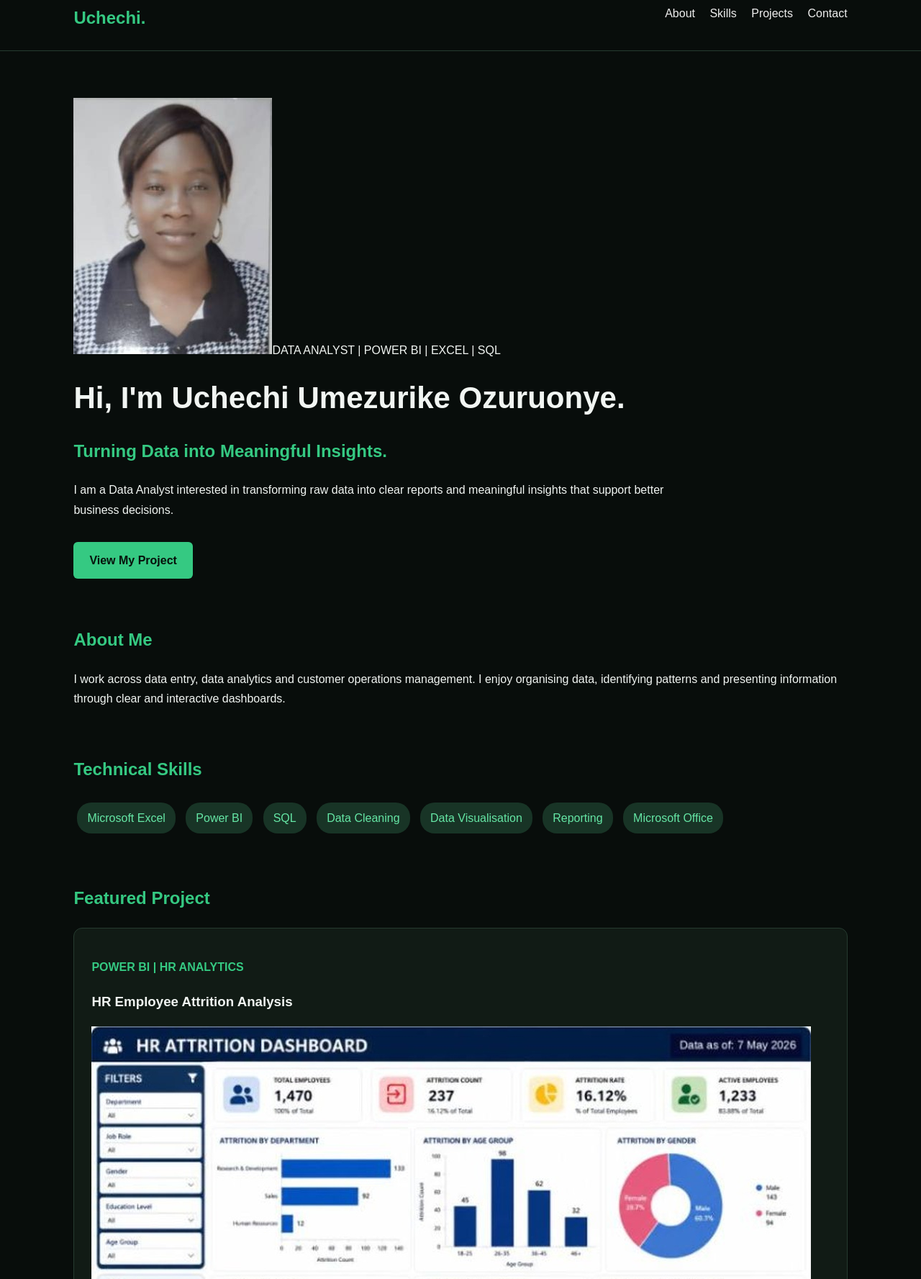
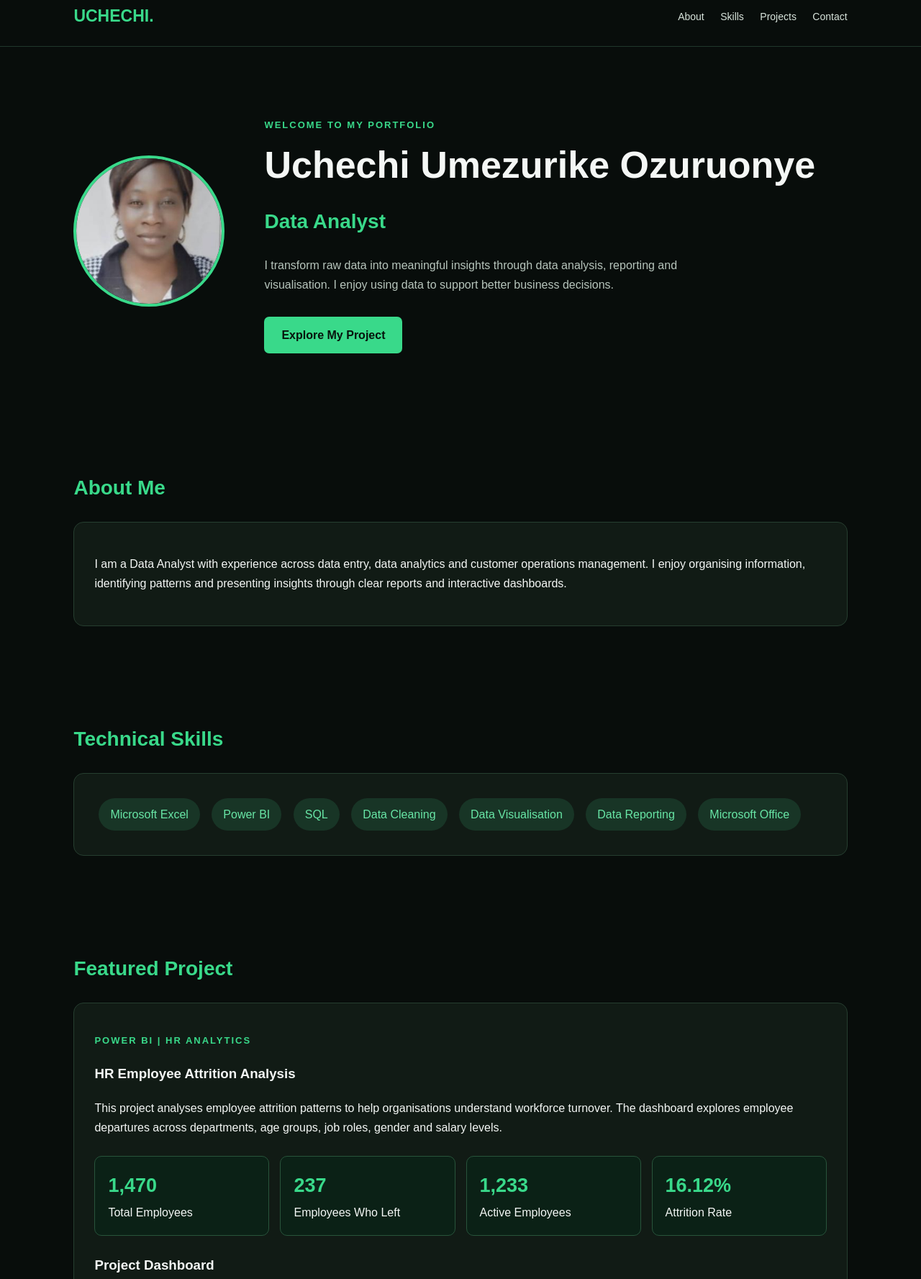
Before and after one commit to Zinyumez/Uchechi--portfolio, a plain HTML site: page index.html in a window 1280 px wide. Shown: the part 19-1796 px from the top of the page at 72% size. Drawn offline with Linux system fonts and the light colour scheme.

Commit message:
Refactor index.html structure and styles

```diff
--- a/index.html
+++ b/index.html
@@ -1,3 +1,5 @@
+
+
 
 <!DOCTYPE html>
 <html lang="en">
@@ -5,76 +7,178 @@
 <meta charset="UTF-8">
 <meta name="viewport" content="width=device-width, initial-scale=1.0">
 <title>Uchechi Umezurike Ozuruonye | Data Analyst</title>
+
 <style>
-    * { box-sizing: border-box; }
+* {
+  box-sizing: border-box;
+  scroll-behavior: smooth;
+}
+
 body {
   margin: 0;
   background: #080d0b;
-      color: #f1f5f2;
+  color: #f4f7f5;
   font-family: Arial, sans-serif;
   line-height: 1.7;
 }
+
 header {
-      padding: 24px 8%;
-      border-bottom: 1px solid #263b30;
+  padding: 22px 8%;
   display: flex;
   justify-content: space-between;
+  align-items: center;
   flex-wrap: wrap;
-      gap: 12px;
+  border-bottom: 1px solid #20372b;
 }
-    header h2 { margin: 0; color: #35c982; }
+
+.logo {
+  color: #39d98a;
+  font-size: 23px;
+  font-weight: bold;
+}
+
 nav a {
-      color: #eee;
+  color: #d8e4dc;
   text-decoration: none;
-      margin-left: 16px;
+  margin-left: 18px;
+  font-size: 14px;
 }
-    main { padding: 65px 8%; }
-    .hero { max-width: 850px; }
-    .tag { color: #35c982; font-weight: bold; }
-    h1 { font-size: 42px; line-height: 1.2; }
-    h2 { color: #35c982; }
+
+nav a:hover {
+  color: #39d98a;
+}
+
+.container {
+  width: 84%;
+  max-width: 1100px;
+  margin: auto;
+}
+
+.hero {
+  padding: 85px 0;
+  display: flex;
+  align-items: center;
+  gap: 55px;
+  flex-wrap: wrap;
+}
+
+.profile {
+  width: 210px;
+  height: 210px;
+  border-radius: 50%;
+  object-fit: cover;
+  border: 4px solid #39d98a;
+}
+
+.intro {
+  flex: 1;
+  min-width: 250px;
+}
+
+.tag {
+  color: #39d98a;
+  letter-spacing: 2px;
+  font-size: 13px;
+  font-weight: bold;
+}
+
+h1 {
+  font-size: clamp(32px, 5vw, 52px);
+  line-height: 1.2;
+  margin: 12px 0;
+}
+
+h2 {
+  color: #39d98a;
+  font-size: 28px;
+}
+
+.description {
+  color: #b7c5bc;
+  max-width: 650px;
+}
+
 .button {
   display: inline-block;
-      background: #35c982;
-      color: #07110b;
-      padding: 12px 22px;
-      border-radius: 6px;
+  background: #39d98a;
+  color: #07130c;
+  padding: 12px 24px;
+  border-radius: 7px;
   text-decoration: none;
   font-weight: bold;
   margin-top: 15px;
 }
-    section { margin-top: 65px; }
+
+section {
+  padding: 55px 0;
+}
+
 .card {
   background: #111b15;
-      border: 1px solid #263b30;
-      padding: 24px;
-      border-radius: 12px;
+  border: 1px solid #263e30;
+  border-radius: 14px;
+  padding: 28px;
   margin-top: 20px;
 }
+
 .skills span {
   display: inline-block;
-      background: #183426;
-      color: #65e6a5;
-      padding: 8px 14px;
-      border-radius: 20px;
-      margin: 5px;
+  background: #183526;
+  color: #68e6a6;
+  padding: 9px 16px;
+  border-radius: 25px;
+  margin: 6px;
 }
+
+.metrics {
+  display: grid;
+  grid-template-columns: repeat(auto-fit, minmax(150px, 1fr));
+  gap: 15px;
+  margin: 25px 0;
+}
+
+.metric {
+  background: #0b2116;
+  border: 1px solid #28543b;
+  border-radius: 10px;
+  padding: 18px;
+}
+
+.metric strong {
+  display: block;
+  color: #39d98a;
+  font-size: 27px;
+}
+
+.dashboard {
+  width: 100%;
+  height: auto;
+  display: block;
+  border-radius: 10px;
+  margin-top: 25px;
+  border: 1px solid #31513e;
+}
+
 footer {
-      border-top: 1px solid #263b30;
-      padding: 25px 8%;
-      color: #aab7ae;
+  text-align: center;
+  padding: 30px;
+  border-top: 1px solid #263e30;
+  color: #a9b8ae;
 }
-    a { color: #65e6a5; }
-    @media(max-width:600px) {
-      h1 { font-size: 32px; }
-      nav a { margin-left: 8px; }
+
+@media(max-width:650px) {
+  .container { width: 90%; }
+  .hero { text-align: center; justify-content: center; }
+  nav { margin-top: 12px; }
+  nav a { margin: 5px; }
 }
 </style>
 </head>
+
 <body>
 
 <header>
-  <h2>Uchechi.</h2>
+  <div class="logo">UCHECHI.</div>
   <nav>
     <a href="#about">About</a>
     <a href="#skills">Skills</a>
@@ -83,71 +187,133 @@
   </nav>
 </header>
 
-<main>
+<main class="container">
+
 <div class="hero">
-    <img src="1765022935227 (1).jpg"
-    <p class="tag">DATA ANALYST | POWER BI | EXCEL | SQL</p>
-    <h1>Hi, I'm Uchechi Umezurike Ozuruonye.</h1>
-    <h2>Turning Data into Meaningful Insights.</h2>
-    <p>
-      I am a Data Analyst interested in transforming raw data
-      into clear reports and meaningful insights that support
-      better business decisions.
+
+<img class="profile"
+src="1765022935227 (1).jpg"
+alt="Uchechi Umezurike Ozuruonye">
+
+<div class="intro">
+<p class="tag">WELCOME TO MY PORTFOLIO</p>
+
+<h1>Uchechi Umezurike Ozuruonye</h1>
+
+<h2>Data Analyst</h2>
+
+<p class="description">
+I transform raw data into meaningful insights through
+data analysis, reporting and visualisation. I enjoy
+using data to support better business decisions.
 </p>
-    <a class="button" href="#projects">View My Project</a>
+
+<a href="#projects" class="button">Explore My Project</a>
+</div>
+
 </div>
 
 <section id="about">
 <h2>About Me</h2>
+
+<div class="card">
 <p>
-      I work across data entry, data analytics and customer
-      operations management. I enjoy organising data,
-      identifying patterns and presenting information
-      through clear and interactive dashboards.
+I am a Data Analyst with experience across data entry,
+data analytics and customer operations management.
+I enjoy organising information, identifying patterns
+and presenting insights through clear reports
+and interactive dashboards.
 </p>
+</div>
 </section>
 
 <section id="skills">
 <h2>Technical Skills</h2>
-    <div class="skills">
+
+<div class="card skills">
 <span>Microsoft Excel</span>
 <span>Power BI</span>
 <span>SQL</span>
 <span>Data Cleaning</span>
 <span>Data Visualisation</span>
-      <span>Reporting</span>
+<span>Data Reporting</span>
 <span>Microsoft Office</span>
 </div>
 </section>
 
 <section id="projects">
 <h2>Featured Project</h2>
+
 <div class="card">
+
 <p class="tag">POWER BI | HR ANALYTICS</p>
+
 <h3>HR Employee Attrition Analysis</h3>
-      <img src="hr-attrition-dashboard-clean.jpg"
+
 <p>
-        An analysis of employee turnover patterns across
-        departments, age groups, job roles, gender and salary
-        levels to help organisations understand workforce
-        attrition.
+This project analyses employee attrition patterns
+to help organisations understand workforce turnover.
+The dashboard explores employee departures across
+departments, age groups, job roles, gender and salary levels.
 </p>
-      <p><strong>Total Employees:</strong> 1,470</p>
-      <p><strong>Employees Who Left:</strong> 237</p>
-      <p><strong>Active Employees:</strong> 1,233</p>
-      <p><strong>Attrition Rate:</strong> 16.12%</p>
+
+<div class="metrics">
+
+<div class="metric">
+<strong>1,470</strong>
+Total Employees
+</div>
+
+<div class="metric">
+<strong>237</strong>
+Employees Who Left
+</div>
+
+<div class="metric">
+<strong>1,233</strong>
+Active Employees
+</div>
+
+<div class="metric">
+<strong>16.12%</strong>
+Attrition Rate
+</div>
+
+</div>
+
+<h3>Project Dashboard</h3>
+
+<img
+class="dashboard"
+src="hr-attrition-dashboard-clean.jpg"
+alt="HR Employee Attrition Analysis Power BI Dashboard">
+
 </div>
 </section>
 
 <section id="contact">
 <h2>Contact</h2>
-    <p>I'm open to data analytics opportunities and professional connections.</p>
-    <p>GitHub: <a href="https://github.com/Zinyumez">Visit my GitHub</a></p>
+
+<div class="card">
+<p>
+I am open to professional connections,
+collaborations and data analytics opportunities.
+</p>
+
+<p>
+GitHub:
+<a href="https://github.com/Zinyumez">
+Visit my GitHub profile
+</a>
+</p>
+</div>
 </section>
+
 </main>
 
 <footer>
-  © 2026 Uchechi Umezurike Ozuruonye. All rights reserved.
+© 2026 Uchechi Umezurike Ozuruonye.
+Data Analyst Portfolio.
 </footer>
 
 </body>
```
Lines whose indentation alone changed are shown as unchanged.
